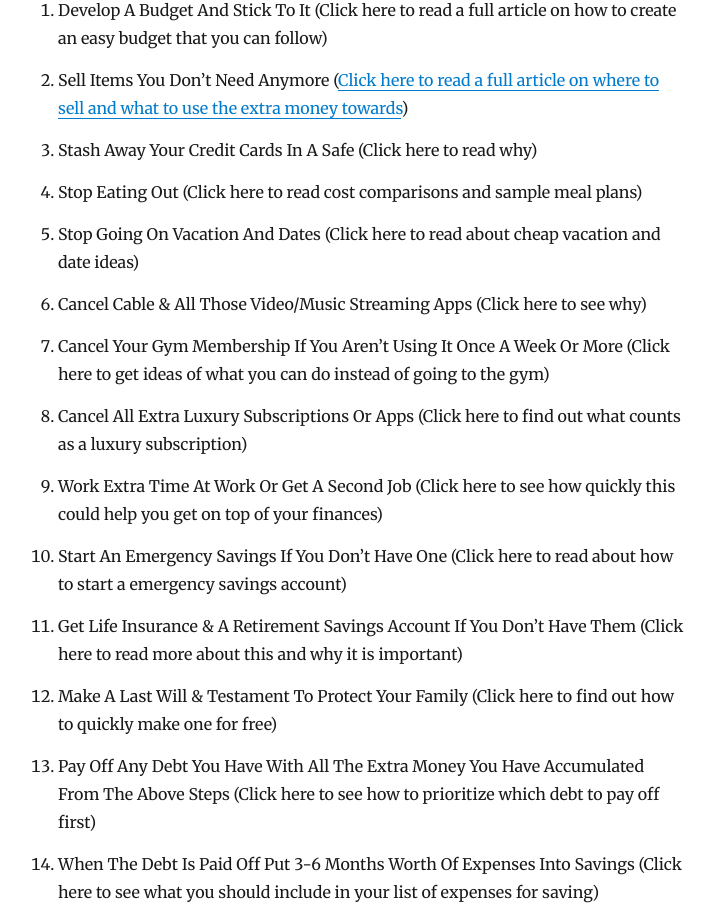
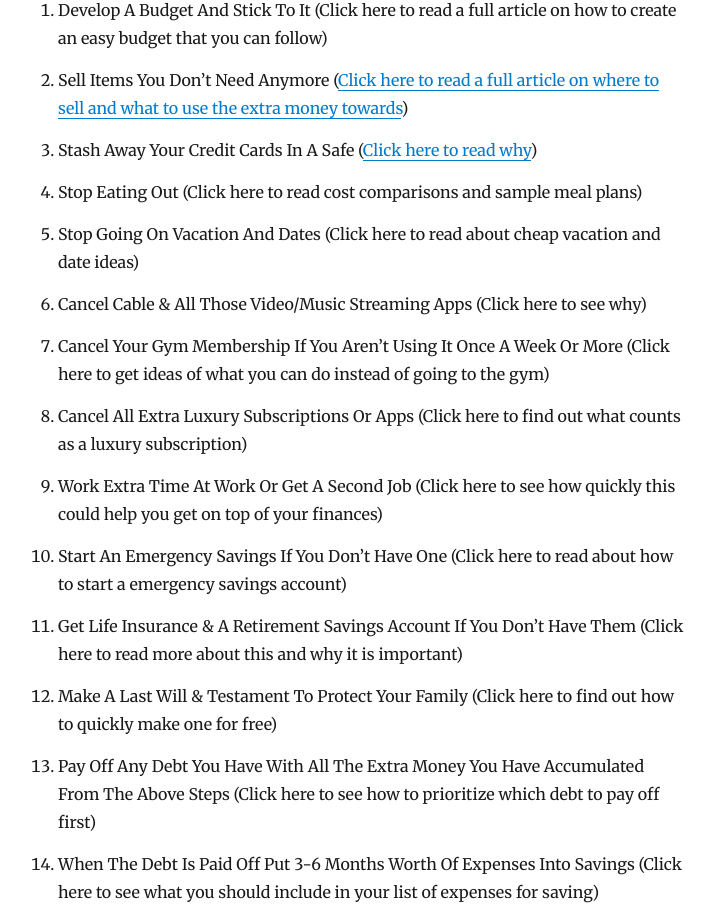
Before and after one commit to JoeCasa1/broke-budget-site, a Gatsby site: page /articles/how-to-be-at-peace-with-your-finances/ in a window 1280 px wide. Shown: the part 1212-2136 px from the top of the page, without its empty margins (267-980 px from the left). Built offline with nearby package versions, Linux system fonts and the light colour scheme; Gatsby itself is replaced by a stand-in of ours; some packages are replaced by stand-ins of ours.

Commit message:
Update Articles “how-to-be-at-peace-with-your-finances”

```diff
--- a/content/articles/how-to-be-at-peace-with-your-finances.md
+++ b/content/articles/how-to-be-at-peace-with-your-finances.md
@@ -12,7 +12,7 @@ However, there is an upfront cost that will give you this peace. The cost is tim
 
 1. Develop A Budget And Stick To It (Click here to read a full article on how to create an easy budget that you can follow)
 2. Sell Items You Don’t Need Anymore ([Click here to read a full article on where to sell and what to use the extra money towards](https://broke-budget.netlify.com/articles/get-extra-cash-for-selling-items-you-dont-need-anymore/))
-3. Stash Away Your Credit Cards In A Safe (Click here to read why)
+3. Stash Away Your Credit Cards In A Safe ([Click here to read why](https://broke-budget.netlify.app/articles/credit-cards-belong-in-a-safe-not-in-your-wallet/))
 4. Stop Eating Out (Click here to read cost comparisons and sample meal plans)
 5. Stop Going On Vacation And Dates (Click here to read about cheap vacation and date ideas)
 6. Cancel Cable & All Those Video/Music Streaming Apps (Click here to see why)
```
